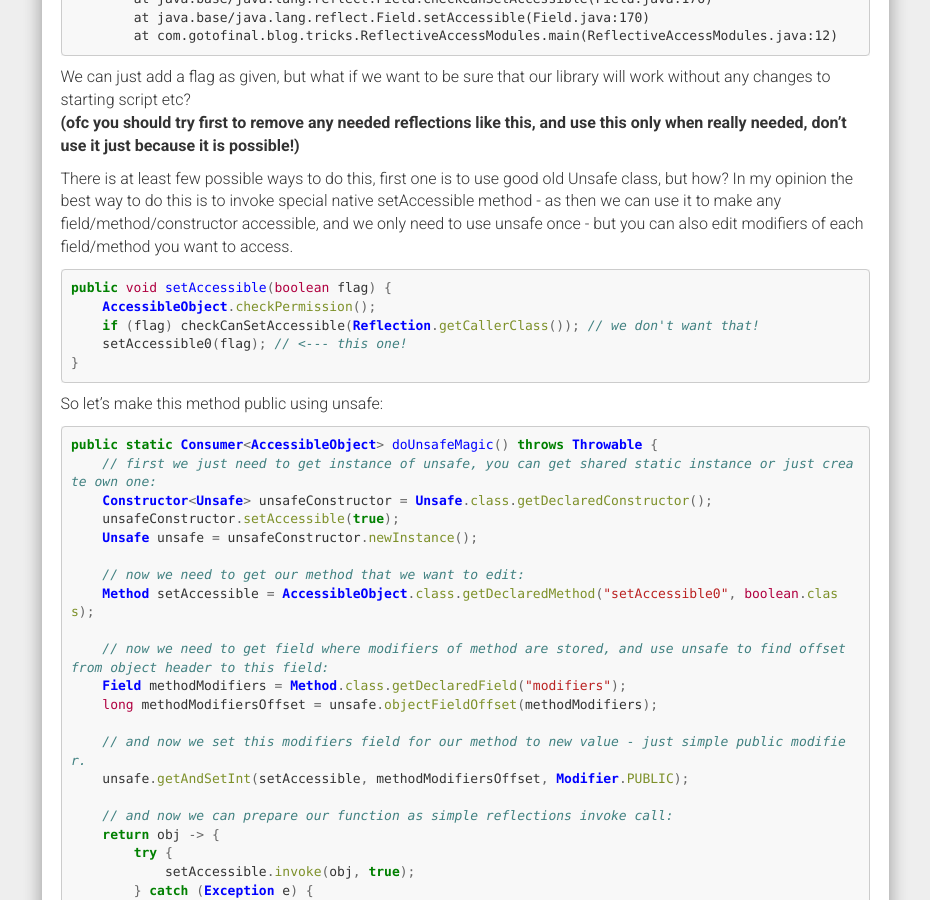
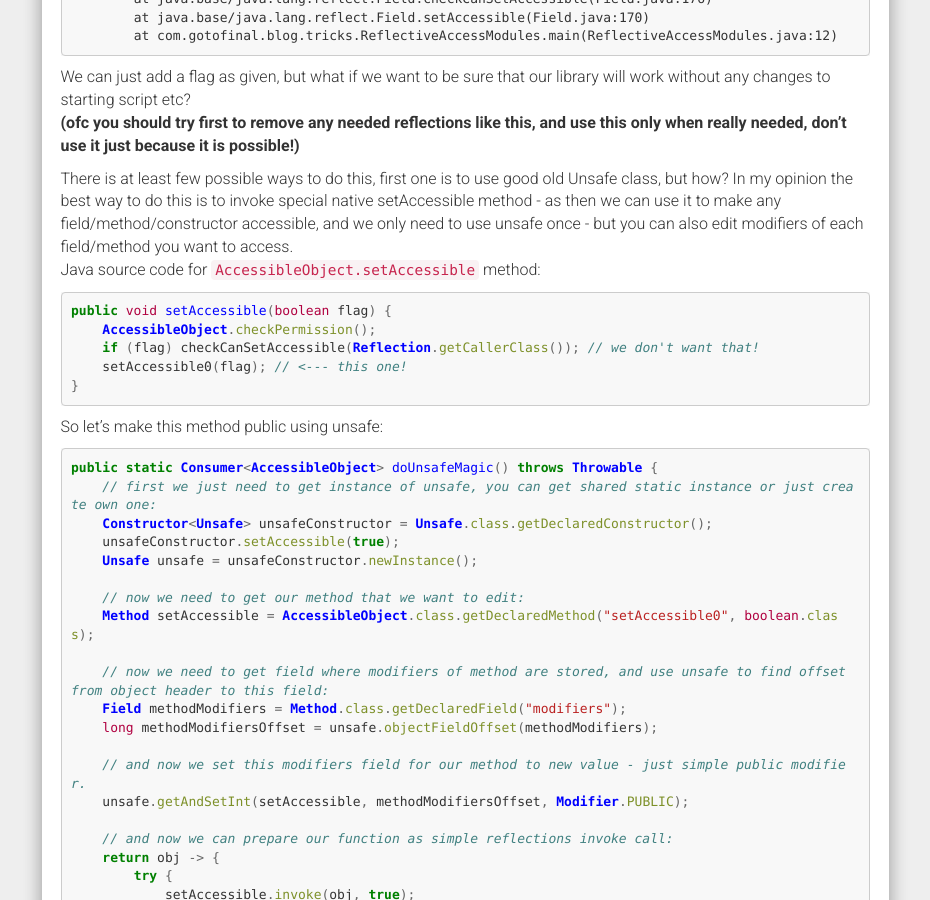
Before and after one commit to GotoFinal/blog, a Jekyll site: the page built from _posts/2017-11-08-reflections-in-java-9.md, in a window 1280 px wide and 900 px high, scrolled down 1305 px. Shown: the whole window, without its empty margins (321-1251 px from the left). Built offline with Jekyll 4.4.1, drawn with Linux system fonts in a browser that asks for light colours; nearby versions of some CDN libraries; comment, search, counter and statistics services are not loaded.

Commit message:
added note about AccessibleObject.setAccessible

````diff
--- a/_posts/2017-11-08-reflections-in-java-9.md
+++ b/_posts/2017-11-08-reflections-in-java-9.md
@@ -49,7 +49,9 @@ Exception in thread "main" java.lang.reflect.InaccessibleObjectException: Unable
 We can just add a flag as given, but what if we want to be sure that our library will work without any changes to starting script etc?
 **(ofc you should try first to remove any needed reflections like this, and use this only when really needed, don't use it just because it is possible!)**
 
-There is at least few possible ways to do this, first one is to use good old Unsafe class, but how? In my opinion the best way to do this is to invoke special native setAccessible method - as then we can use it to make any field/method/constructor accessible, and we only need to use unsafe once - but you can also edit modifiers of each field/method you want to access.
+There is at least few possible ways to do this, first one is to use good old Unsafe class, but how?
+In my opinion the best way to do this is to invoke special native setAccessible method - as then we can use it to make any field/method/constructor accessible, and we only need to use unsafe once - but you can also edit modifiers of each field/method you want to access.
+Java source code for `AccessibleObject.setAccessible` method:
 ```java
 public void setAccessible(boolean flag) {
     AccessibleObject.checkPermission();
````
